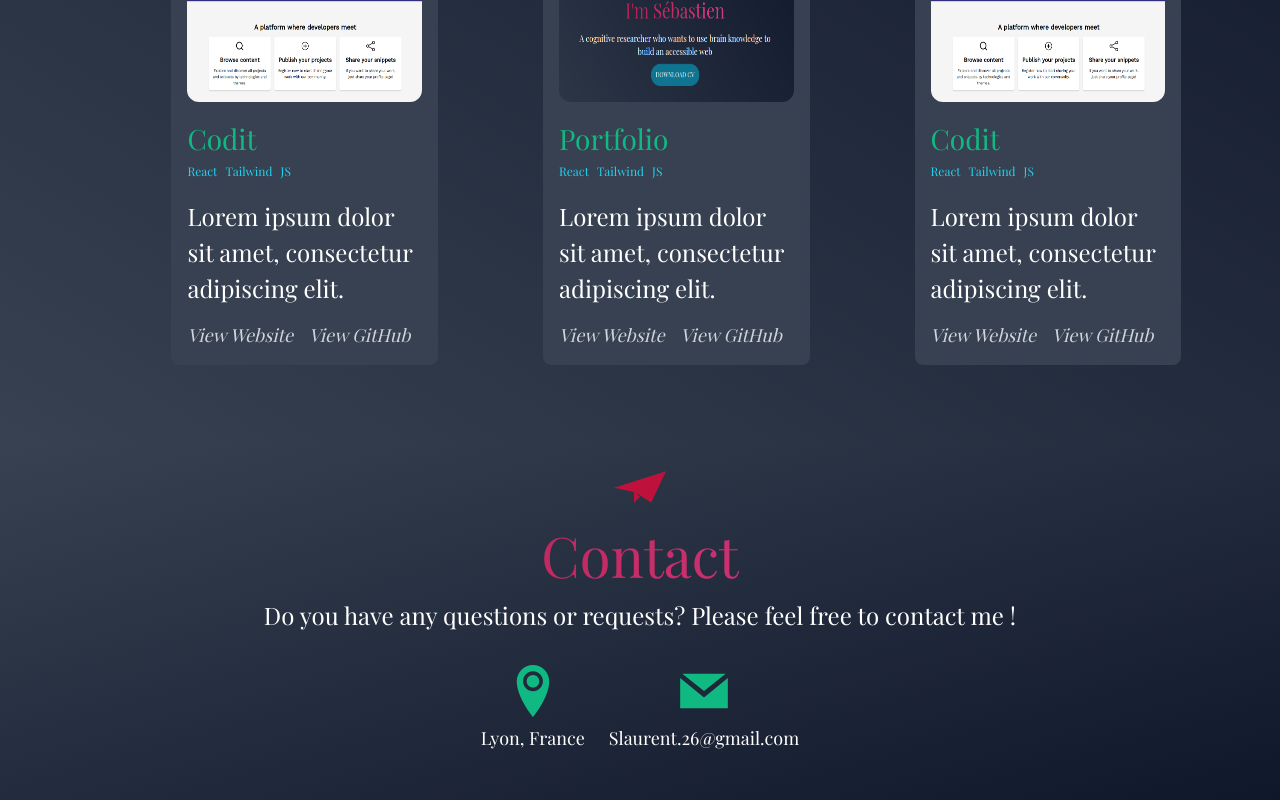
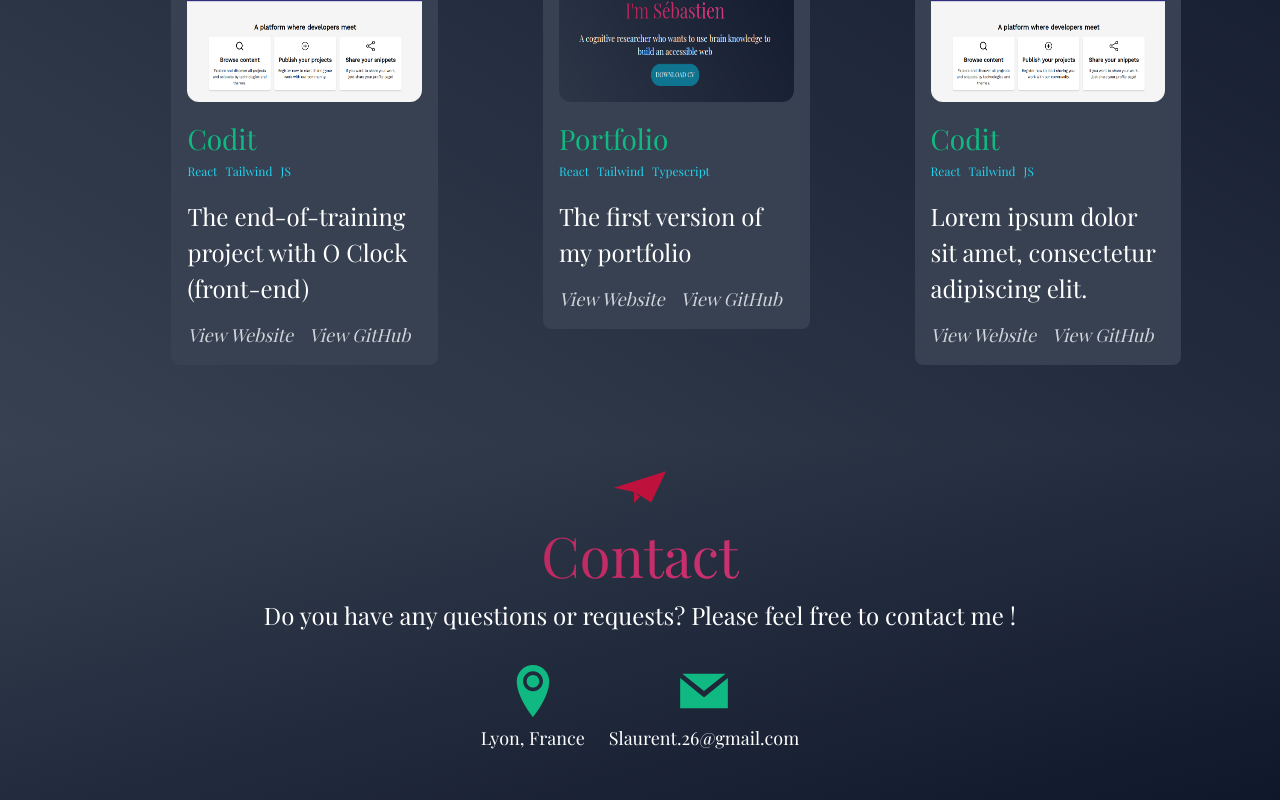
Before and after one commit to SebastienLaurentt/Portfolio-SL, a React (Vite) app: page / in a window 1280 px wide. Shown: the part 2201-3001 px from the top of the page. Built offline with nearby package versions, Linux system fonts and the light colour scheme.

Commit message:
change card description

```diff
--- a/src/components/Card.tsx
+++ b/src/components/Card.tsx
@@ -33,7 +33,7 @@ function Card({ mainImage, title, tags, description, website, github }: CardProp
                         </span>
                     ))}
                 </div>
-                <p>{description}</p>
+                <p className="">{description}</p>
                 <div className="text-gray-300 flex gap-x-4 italic">
                     <a href={`${website}`}> View Website  </a>
                     <a href={`${github}`}> View GitHub  </a>
--- a/src/data/projectsData.js
+++ b/src/data/projectsData.js
@@ -14,7 +14,7 @@ const data = [
         "name" :"JS",
       },
     ],
-    description: 'Lorem ipsum dolor sit amet, consectetur adipiscing elit.',
+    description: 'The end-of-training project with O Clock (front-end)',
     website: 'https://codit-three.vercel.app/',
     github:'https://github.com/O-clock-Titanium/projet-codit-front',
   },
@@ -30,10 +30,10 @@ const data = [
         "name" :"Tailwind",
       },
       {
-        "name" :"JS",
+        "name" :"Typescript",
       },
     ],
-    description: 'Lorem ipsum dolor sit amet, consectetur adipiscing elit.',
+    description: 'The first version of my portfolio',
     website: 'https://codit-three.vercel.app/',
     github:'https://github.com/O-clock-Titanium/projet-codit-front',
   },
--- a/src/sections/Home.tsx
+++ b/src/sections/Home.tsx
@@ -32,7 +32,7 @@ function Home() {
         </div>
         {/* Home logo */}
         <div className='lg:w-2/3 lg:flex lg:justify-end'>
-          <img src={deskLogo} alt="" className="h-60 md:h-96 lg:h-[32rem]" />
+          <img src={deskLogo} alt="" className="h-60 mx-auto md:h-96 lg:h-[32rem]" />
         </div>
       </div>
       {/* Scroll bottom */}
```
